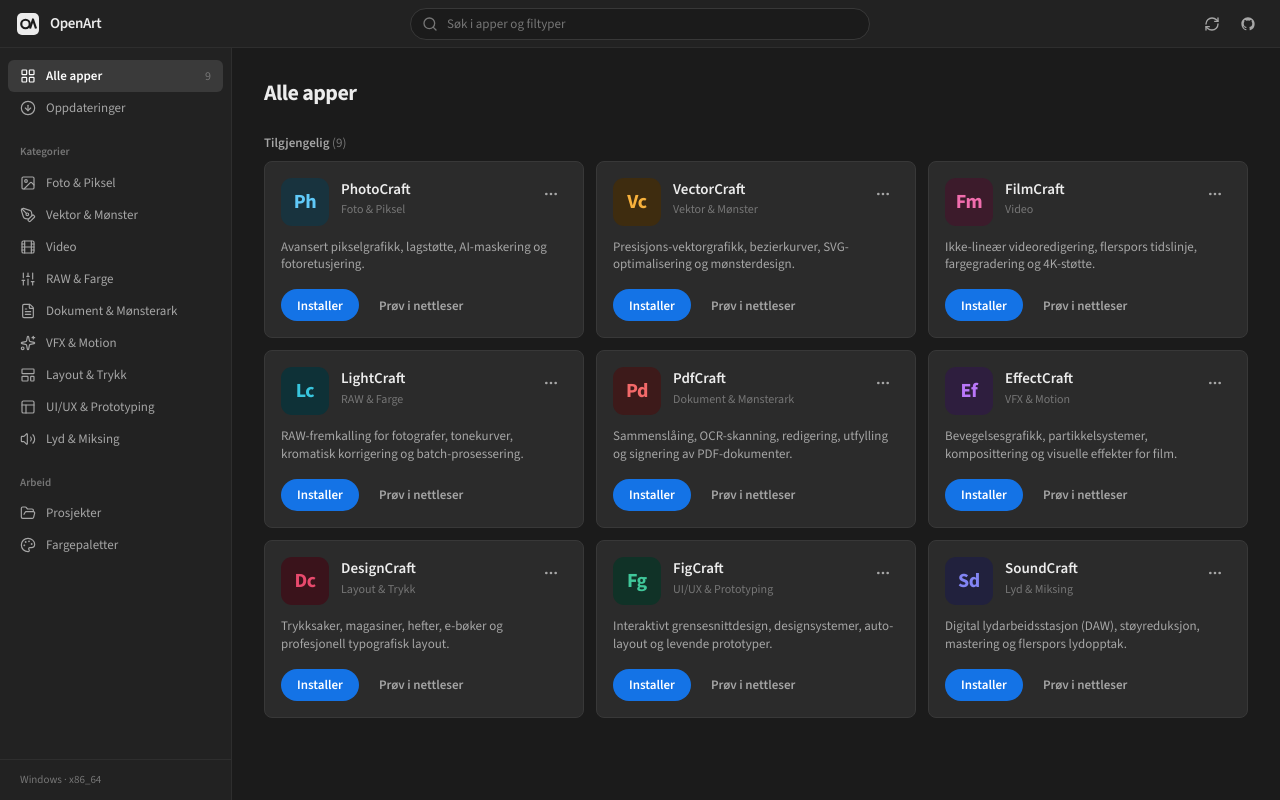
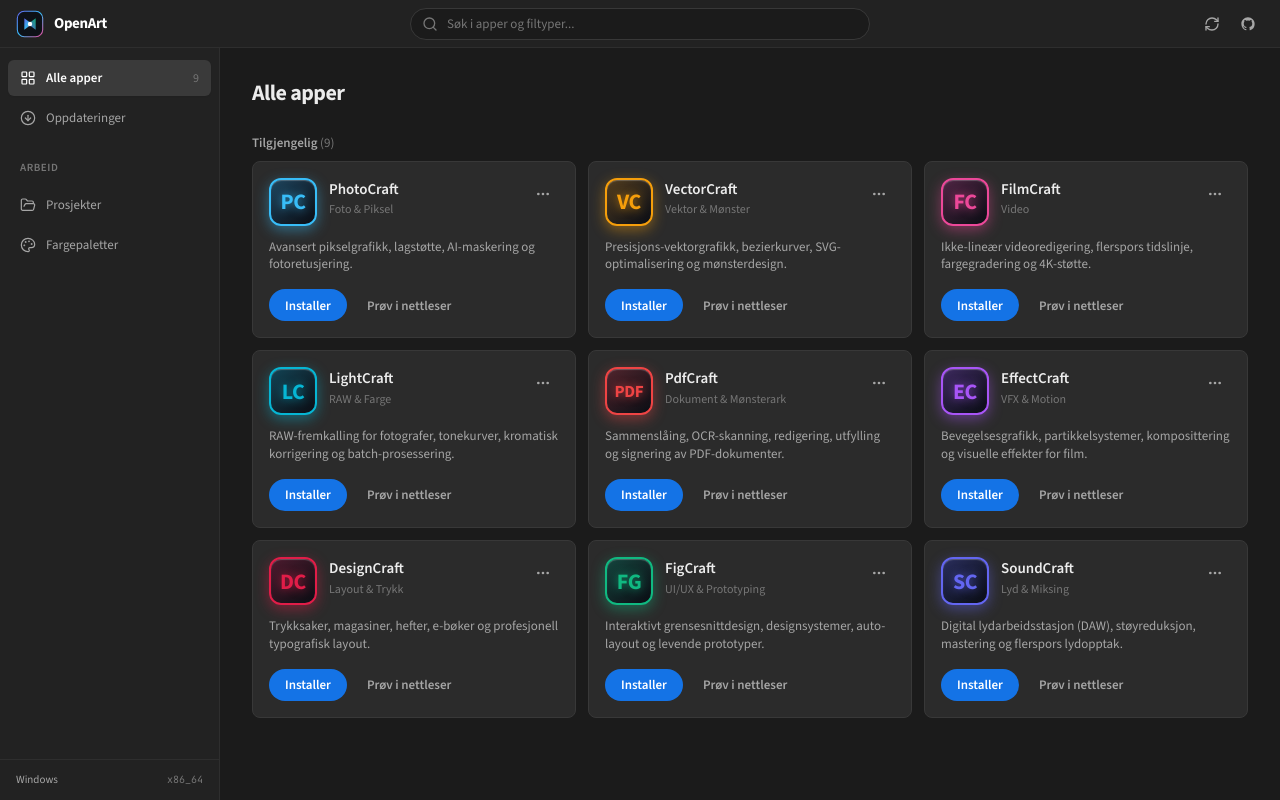
Before and after one commit to FunnyEivske/artcraft-hub, a React (Vite) app: page / in a window 1280 px wide. Built offline with nearby package versions, Linux system fonts and the light colour scheme.

Commit message:
Update app tiles to PC/VC initials with vivid colors, remove sidebar categories, and add customizable BrandLogo

```diff
--- a/src/components/AppTile.tsx
+++ b/src/components/AppTile.tsx
@@ -1,24 +1,37 @@
 import React from 'react';
 import { AppReleaseInfo } from '../types';
 
-// Two-letter marks, the way a desktop suite labels its apps.
+// Distinct Craft abbreviations: PC (PhotoCraft), VC (VectorCraft), FC (FilmCraft), LC (LightCraft), etc.
 const ABBREVIATIONS: Record<string, string> = {
-  photocraft: 'Ph',
-  vectorcraft: 'Vc',
-  filmcraft: 'Fm',
-  lightcraft: 'Lc',
-  pdfcraft: 'Pd',
-  effectcraft: 'Ef',
-  designcraft: 'Dc',
-  figcraft: 'Fg',
-  soundcraft: 'Sd',
+  photocraft: 'PC',
+  vectorcraft: 'VC',
+  filmcraft: 'FC',
+  lightcraft: 'LC',
+  pdfcraft: 'PDF',
+  effectcraft: 'EC',
+  designcraft: 'DC',
+  figcraft: 'FG',
+  soundcraft: 'SC',
+};
+
+// Saturated, distinct, vivid studio colors
+const VIVID_COLORS: Record<string, string> = {
+  photocraft: '#38bdf8', // Vivid Sky Cyan (PhotoCraft)
+  vectorcraft: '#f59e0b', // Vivid Amber Gold (VectorCraft)
+  filmcraft: '#ec4899', // Vivid Neon Rose (FilmCraft)
+  lightcraft: '#06b6d4', // Vivid Electric Turquoise (LightCraft)
+  pdfcraft: '#ef4444', // Vivid Bright Red (PdfCraft)
+  effectcraft: '#a855f7', // Vivid Purple (EffectCraft)
+  designcraft: '#e11d48', // Vivid Crimson Pink (DesignCraft)
+  figcraft: '#10b981', // Vivid Emerald Green (FigCraft)
+  soundcraft: '#6366f1', // Vivid Indigo (SoundCraft)
 };
 
 export const appAbbreviation = (app: Pick<AppReleaseInfo, 'app_id' | 'app_name'>) => {
-  const known = ABBREVIATIONS[app.app_id];
-  if (known) return known;
+  const key = app.app_id?.toLowerCase() || '';
+  if (ABBREVIATIONS[key]) return ABBREVIATIONS[key];
   const base = app.app_name.replace(/craft$/i, '');
-  return (base.charAt(0).toUpperCase() + (base.charAt(1) || '').toLowerCase()) || '?';
+  return base.slice(0, 2).toUpperCase() || '??';
 };
 
 interface AppTileProps {
@@ -27,22 +40,29 @@ interface AppTileProps {
 }
 
 export const AppTile: React.FC<AppTileProps> = ({ app, size = 40 }) => {
-  const accent = app.color_accent || '#888888';
+  const key = app.app_id?.toLowerCase() || '';
+  const accent = VIVID_COLORS[key] || app.color_accent || '#38bdf8';
+  const abbr = appAbbreviation(app);
+  const isLong = abbr.length > 2;
+
   return (
     <div
       aria-hidden
-      className="flex-shrink-0 flex items-center justify-center font-bold select-none"
+      className="flex-shrink-0 flex items-center justify-center font-extrabold select-none transition-transform hover:scale-105"
       style={{
         width: size,
         height: size,
-        borderRadius: Math.round(size * 0.22),
-        background: `color-mix(in srgb, ${accent} 20%, #101010)`,
-        color: `color-mix(in srgb, ${accent} 80%, #ffffff)`,
-        fontSize: Math.round(size * 0.42),
+        borderRadius: Math.round(size * 0.24),
+        background: `linear-gradient(140deg, color-mix(in srgb, ${accent} 28%, #141824) 0%, #0a0d14 100%)`,
+        border: `2px solid ${accent}`,
+        boxShadow: `0 4px 14px color-mix(in srgb, ${accent} 45%, transparent), inset 0 1px 1px rgba(255,255,255,0.25)`,
+        color: accent,
+        fontSize: Math.round(size * (isLong ? 0.35 : 0.46)),
         letterSpacing: '-0.02em',
+        textShadow: `0 0 10px color-mix(in srgb, ${accent} 70%, transparent)`,
       }}
     >
-      {appAbbreviation(app)}
+      {abbr}
     </div>
   );
 };
--- /dev/null
+++ b/src/components/BrandLogo.tsx
@@ -0,0 +1,56 @@
+import React, { useState } from 'react';
+
+interface BrandLogoProps {
+  className?: string;
+  size?: number;
+}
+
+/**
+ * BrandLogo component
+ * To easily replace this logo with your own custom logo:
+ * Simply replace the file 'public/logo.svg' or add 'public/logo.png' in the project!
+ */
+export const BrandLogo: React.FC<BrandLogoProps> = ({ className = 'w-7 h-7', size = 28 }) => {
+  const [imgError, setImgError] = useState(false);
+
+  // If a custom image exists in public/ (e.g. /logo.svg), it is loaded directly
+  if (!imgError) {
+    return (
+      <img
+        src="/logo.svg"
+        alt="OpenArt Hub Logo"
+        width={size}
+        height={size}
+        className={`${className} object-contain rounded-md flex-shrink-0 transition-transform hover:scale-105`}
+        onError={() => setImgError(true)}
+      />
+    );
+  }
+
+  // Built-in fallback modern vector logo
+  return (
+    <svg
+      viewBox="0 0 64 64"
+      width={size}
+      height={size}
+      className={`${className} flex-shrink-0`}
+      aria-hidden
+    >
+      <defs>
+        <linearGradient id="fallback-logo-g1" x1="0%" y1="0%" x2="100%" y2="100%">
+          <stop offset="0%" stopColor="#6366f1" />
+          <stop offset="50%" stopColor="#38bdf8" />
+          <stop offset="100%" stopColor="#ec4899" />
+        </linearGradient>
+        <linearGradient id="fallback-logo-g2" x1="100%" y1="0%" x2="0%" y2="100%">
+          <stop offset="0%" stopColor="#10b981" />
+          <stop offset="100%" stopColor="#6366f1" />
+        </linearGradient>
+      </defs>
+      <rect x="3" y="3" width="58" height="58" rx="16" fill="#0d1117" stroke="url(#fallback-logo-g1)" strokeWidth="2.5" />
+      <path d="M19 45 L19 19 L37 32 Z" fill="url(#fallback-logo-g1)" opacity="0.95" />
+      <path d="M45 19 L45 45 L27 32 Z" fill="url(#fallback-logo-g2)" opacity="0.9" />
+      <circle cx="32" cy="32" r="5" fill="#ffffff" />
+    </svg>
+  );
+};
--- a/src/components/Header.tsx
+++ b/src/components/Header.tsx
@@ -1,5 +1,6 @@
 import React from 'react';
 import { Search, RefreshCw, X } from 'lucide-react';
+import { BrandLogo } from './BrandLogo';
 
 const GithubMark = () => (
   <svg viewBox="0 0 24 24" className="w-4 h-4 fill-current" aria-hidden>
@@ -24,12 +25,8 @@ export const Header: React.FC<HeaderProps> = ({
     <header className="h-12 flex-shrink-0 flex items-center gap-4 px-4 bg-ui-rail border-b border-ui-line">
       {/* Brand */}
       <div className="flex items-center gap-2.5 w-[216px] flex-shrink-0">
-        <svg viewBox="0 0 24 24" className="w-6 h-6" aria-hidden>
-          <rect x="1" y="1" width="22" height="22" rx="5" fill="#ececec" />
-          <circle cx="9.5" cy="12" r="4.25" fill="none" stroke="#1b1b1b" strokeWidth="2.2" />
-          <path d="M14 16.5 17 7.5l3 9" fill="none" stroke="#1b1b1b" strokeWidth="2.2" strokeLinejoin="round" />
-        </svg>
-        <span className="text-[15px] font-semibold tracking-tight">OpenArt</span>
+        <BrandLogo className="w-7 h-7" size={28} />
+        <span className="text-[15px] font-bold tracking-tight text-white">OpenArt</span>
       </div>
 
       {/* Search */}
@@ -40,7 +37,7 @@ export const Header: React.FC<HeaderProps> = ({
             type="text"
             value={searchQuery}
             onChange={(e) => onSearchChange(e.target.value)}
-            placeholder="Søk i apper og filtyper"
+            placeholder="Søk i apper og filtyper..."
             className="w-full h-8 bg-[#1b1b1b] border border-ui-border rounded-full pl-9 pr-8 text-[13px] text-ui-text placeholder-ui-faint focus:outline-none focus:border-ui-blue transition-colors"
           />
           {searchQuery && (
--- a/src/components/Sidebar.tsx
+++ b/src/components/Sidebar.tsx
@@ -4,37 +4,16 @@ import {
   ArrowDownCircle,
   FolderOpen,
   Palette,
-  Image,
-  PenTool,
-  Film,
-  Sliders,
-  FileText,
-  Sparkles,
-  LayoutTemplate,
-  Layout,
-  Volume2,
 } from 'lucide-react';
 import { SystemInfo } from '../types';
 
 export type HubTab = 'apps' | 'projects' | 'palettes' | 'updates';
 
-export const CATEGORIES: { name: string; icon: React.ElementType }[] = [
-  { name: 'Foto & Piksel', icon: Image },
-  { name: 'Vektor & Mønster', icon: PenTool },
-  { name: 'Video', icon: Film },
-  { name: 'RAW & Farge', icon: Sliders },
-  { name: 'Dokument & Mønsterark', icon: FileText },
-  { name: 'VFX & Motion', icon: Sparkles },
-  { name: 'Layout & Trykk', icon: LayoutTemplate },
-  { name: 'UI/UX & Prototyping', icon: Layout },
-  { name: 'Lyd & Miksing', icon: Volume2 },
-];
-
 interface SidebarProps {
   activeTab: HubTab;
   onSelectTab: (tab: HubTab) => void;
-  selectedCategory: string;
-  onSelectCategory: (cat: string) => void;
+  selectedCategory?: string;
+  onSelectCategory?: (cat: string) => void;
   appCount: number;
   updatesCount: number;
   systemInfo: SystemInfo | null;
@@ -49,41 +28,38 @@ const Item: React.FC<{
 }> = ({ active, onClick, icon: Icon, label, trailing }) => (
   <button
     onClick={onClick}
-    className={`w-full h-8 flex items-center gap-2.5 px-3 rounded-md text-[13px] text-left transition-colors ${
+    className={`w-full h-9 flex items-center gap-2.5 px-3 rounded-md text-[13px] text-left transition-colors ${
       active
-        ? 'bg-[#3a3a3a] text-white font-semibold'
+        ? 'bg-[#3a3a3a] text-white font-semibold shadow-sm'
         : 'text-ui-muted hover:bg-ui-hover hover:text-ui-text'
     }`}
   >
-    <Icon className="w-4 h-4 flex-shrink-0" strokeWidth={1.75} />
+    <Icon className="w-4 h-4 flex-shrink-0" strokeWidth={1.8} />
     <span className="flex-1 truncate">{label}</span>
     {trailing}
   </button>
 );
 
 const SectionLabel: React.FC<{ children: React.ReactNode }> = ({ children }) => (
-  <div className="px-3 pt-5 pb-1.5 text-[11px] font-semibold text-ui-faint">{children}</div>
+  <div className="px-3 pt-5 pb-1.5 text-[11px] font-semibold text-ui-faint uppercase tracking-wider">{children}</div>
 );
 
 export const Sidebar: React.FC<SidebarProps> = ({
   activeTab,
   onSelectTab,
-  selectedCategory,
   onSelectCategory,
   appCount,
   updatesCount,
   systemInfo,
 }) => {
-  const isAllApps = activeTab === 'apps' && selectedCategory === 'Alle';
-
   return (
-    <aside className="w-[232px] flex-shrink-0 bg-ui-rail border-r border-ui-line flex flex-col">
-      <nav className="flex-1 overflow-y-auto px-2 py-3">
+    <aside className="w-[220px] flex-shrink-0 bg-ui-rail border-r border-ui-line flex flex-col justify-between">
+      <nav className="flex-1 overflow-y-auto px-2 py-3 space-y-1">
         <Item
-          active={isAllApps}
+          active={activeTab === 'apps'}
           onClick={() => {
             onSelectTab('apps');
-            onSelectCategory('Alle');
+            if (onSelectCategory) onSelectCategory('Alle');
           }}
           icon={LayoutGrid}
           label="Alle apper"
@@ -103,20 +79,6 @@ export const Sidebar: React.FC<SidebarProps> = ({
           }
         />
 
-        <SectionLabel>Kategorier</SectionLabel>
-        {CATEGORIES.map((cat) => (
-          <Item
-            key={cat.name}
-            active={activeTab === 'apps' && selectedCategory === cat.name}
-            onClick={() => {
-              onSelectTab('apps');
-              onSelectCategory(cat.name);
-            }}
-            icon={cat.icon}
-            label={cat.name}
-          />
-        ))}
-
         <SectionLabel>Arbeid</SectionLabel>
         <Item
           active={activeTab === 'projects'}
@@ -133,8 +95,9 @@ export const Sidebar: React.FC<SidebarProps> = ({
       </nav>
 
       {systemInfo && (
-        <div className="px-5 py-3 border-t border-ui-line text-[11px] text-ui-faint">
-          <span className="capitalize">{systemInfo.os}</span> · {systemInfo.arch}
+        <div className="px-4 py-3 border-t border-ui-line text-[11px] text-ui-faint flex items-center justify-between">
+          <span className="capitalize font-medium text-ui-muted">{systemInfo.os}</span>
+          <span className="text-ui-faint font-mono text-[10px]">{systemInfo.arch}</span>
         </div>
       )}
     </aside>
```
Also changed, not shown: public/logo.svg (added).
